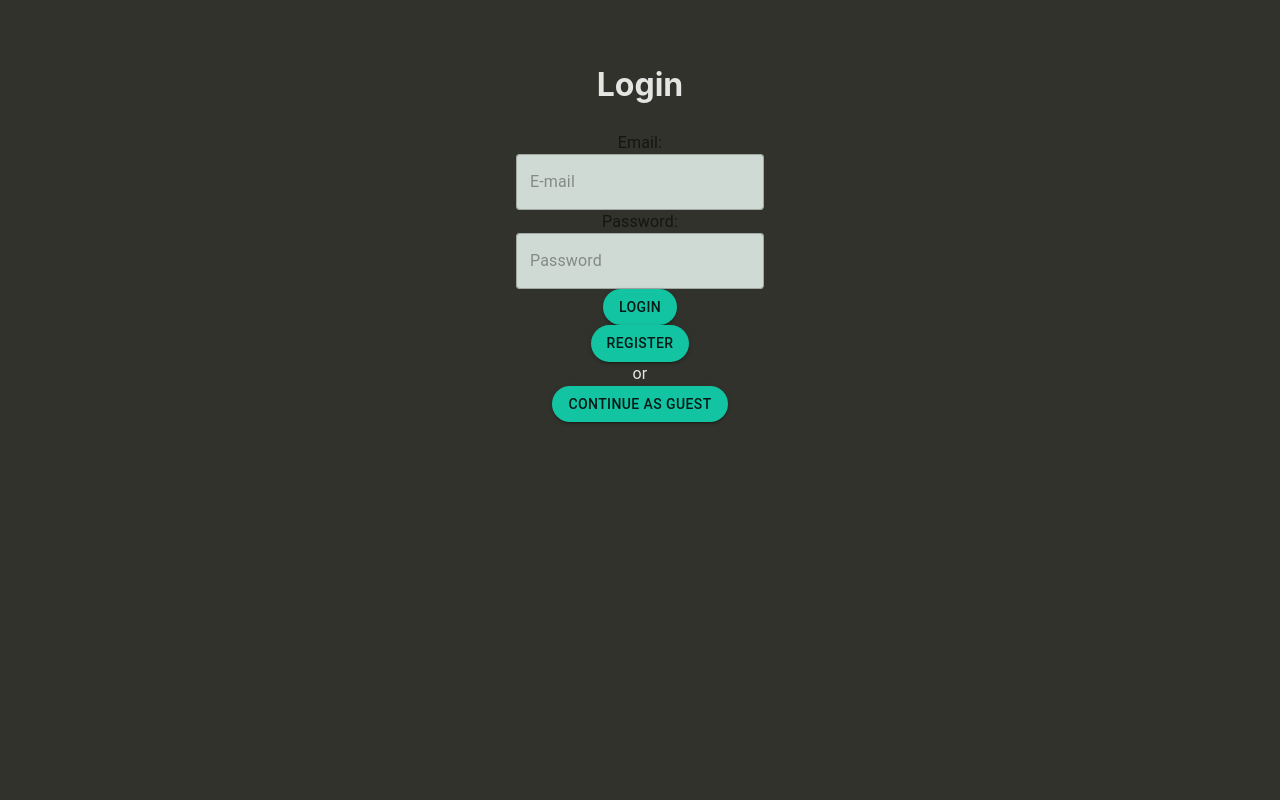
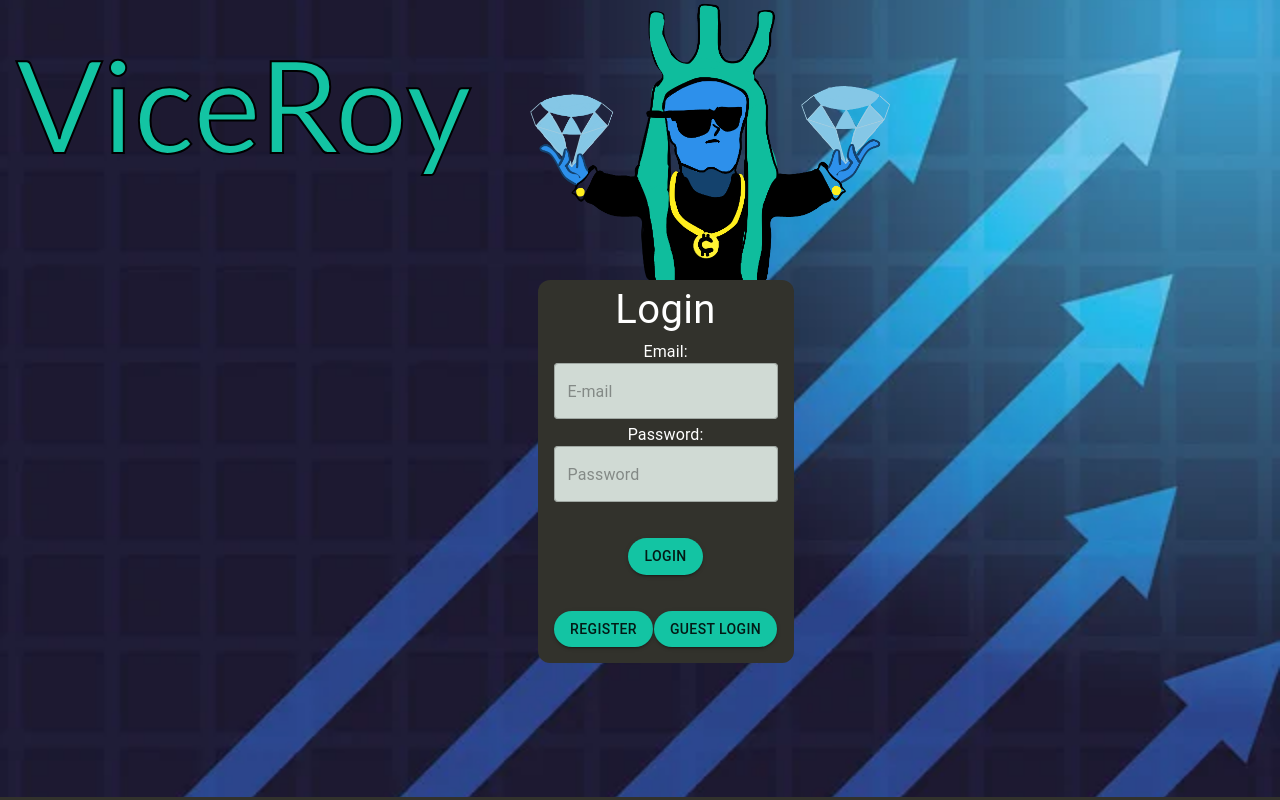
Before and after one commit to BleachedBlueOcean/ViceRoy, a React (Vite) app: page / in a window 1280 px wide. Built offline with nearby package versions, Linux system fonts and the light colour scheme; no server answers.

Commit message:
Completed styling for login page and nav bar

```diff
--- a/src/components/App.jsx
+++ b/src/components/App.jsx
@@ -4,6 +4,7 @@ import Trading from './trading_page/Trading.jsx';
 import '../css/App.css';
 import InitialPage from './initial_page/InitialPage.jsx';
 import UserProfile from './user_profile/UserProfile.jsx';
+import { Box, Typography } from '@mui/material';
 
 // import controllers from '../backend/controllers'
 // import axios from 'axios';
@@ -77,10 +78,35 @@ const App = (props) => {
     switch (view) {
     case 'default':
       return (
-          <div>
-
-            <InitialPage setView={setView} setUser={setUser} setGuest={setGuest} setSignedIn={setSignedIn} setPreviewImage={setPreviewImage}/>
-          </div>
+          <Box
+            sx={{
+              backgroundImage: 'url("img/loginpage.png")',
+              backgroundRepeat: 'no-repeat',
+              backgroundSize: 'cover',
+              height: '102.6vh',
+            }}
+          >
+            <p className="login-page-title">
+              ViceRoy
+            </p>
+            <Box sx={{
+              position: 'relative',
+              display: 'flex',
+              objectFit: 'contain',
+              height: '50vh',
+              width: '22vw',
+              left: '40vw',
+              alignItems: 'center',
+              flexDirection: 'row',
+            }}>
+              <Box component="img" sx={{
+                position: 'absolute',
+                height: '100%',
+                width: 'auto',
+              }} alt="ViceRoy Website Logo" src="icons/logo.png" />
+              <InitialPage setView={setView} setUser={setUser} setGuest={setGuest} setSignedIn={setSignedIn} setPreviewImage={setPreviewImage}/>
+            </Box>
+          </Box>
       );
     case 'trading':
       return (
@@ -122,8 +148,8 @@ const App = (props) => {
 
   useEffect(() => {
 
-    renderView()
-  }, [view])
+    renderView();
+  }, [view]);
 
   useEffect(()=>{
     if(signedIn || guest ){
@@ -134,7 +160,7 @@ const App = (props) => {
     }
 
 
-  },[signedIn, guest])
+  },[signedIn, guest]);
 
 
   return (
--- a/src/components/containerTemplates/NavBarTemp.jsx
+++ b/src/components/containerTemplates/NavBarTemp.jsx
@@ -15,7 +15,7 @@ const settings = ['Profile', 'Logout'];
 
 
 
-function NavBarTemp({signedIn, setSignedIn, setView, previewImage, setPreviewImage, setShowBadgesModal, user, guest, setGuest}) {
+const NavBarTemp = ({signedIn, setSignedIn, setView, previewImage, setPreviewImage, setShowBadgesModal, user, guest, setGuest}) => {
   const [anchorNav, setAnchorNav] = useState(null);
   const [anchorUser, setAnchorUser] = useState(null);
   //NavBar Pages
@@ -38,21 +38,21 @@ function NavBarTemp({signedIn, setSignedIn, setView, previewImage, setPreviewIma
 
 // FOR Settings
   const handleSetting = (e) => {
-  console.log('testing 2', e.target.innerHTML)
+    console.log('testing 2', e.target.innerHTML);
     let name = e.target.innerHTML;
-  console.log(name)
+    console.log(name);
     if(name === 'Logout') {
-    console.log('logged out')
-    if(signedIn){
-      setSignedIn(false)
-    } else if(guest){
-      setGuest(false)
+      console.log('logged out');
+      if(signedIn) {
+        setSignedIn(false);
+      } else if(guest) {
+        setGuest(false);
       }
     }
     if(name === `Profile`) {
-    setView('user_profile')
+      setView('user_profile');
     }
-}
+  };
 
   //For Pages
   const openDialog = (page) => {
@@ -65,13 +65,19 @@ const handleSetting = (e) => {
 
 
   return (
-    <div>
-      <AppBar position="static">
+    <div className="navbar">
+      <AppBar position="static" sx={{
+          borderRadius: '0px',
+          marginTop: '1rem',
+          padding: '8px',
+      }}>
         <Container maxWidth="xl">
           <Toolbar disableGutters>
-            <SvgIcon>
-              <Logo />
-            </SvgIcon>
+            <Box component="img"
+            sx={{
+              height: '10vh',
+              width: 'auto',
+            }} alt="ViceRoy Website Logo" src="icons/logo.png" />
             {/* <AdbIcon sx={{ display: { xs: 'none', md: 'flex' }, mr: 1 }} /> */}
             <Typography
               variant="h6"
@@ -81,14 +87,16 @@ const handleSetting = (e) => {
               sx={{
                 mr: 2,
                 display: { xs: 'none', md: 'flex' },
-                fontFamily: 'monospace',
+                fontFamily: 'optima',
                 fontWeight: 700,
+                fontSize: '3rem',
                 letterSpacing: '.3rem',
-                color: 'inherit',
+                color: 'primary',
                 textDecoration: 'none',
               }}
+              className="navbar-title"
             >
-              LOGO GOES HERE
+              ViceRoy
             </Typography>
 
             <Box sx={{ flexGrow: 1, display: { xs: 'flex', md: 'none' } }}>
@@ -140,14 +148,14 @@ const handleSetting = (e) => {
                 mr: 2,
                 display: { xs: 'flex', md: 'none' },
                 flexGrow: 1,
-                fontFamily: 'monospace',
+                fontFamily: 'optima',
                 fontWeight: 700,
                 letterSpacing: '.3rem',
                 color: 'inherit',
                 textDecoration: 'none',
               }}
             >
-              LOGO GOES GOES HERE
+              ViceRoy
             </Typography>
             <Box sx={{ flexGrow: 1, display: { xs: 'none', md: 'flex' } }}>
               {pages.map((page) => (
--- a/src/components/initial_page/InitialPage.jsx
+++ b/src/components/initial_page/InitialPage.jsx
@@ -26,7 +26,7 @@ const style = {
 };
 
 
-function InitialPage({setView, setUser, setGuest, setSignedIn, setPreviewImage}) {
+const InitialPage = ({setView, setUser, setGuest, setSignedIn, setPreviewImage}) => {
     const [open, setOpen] = useState(false);
     const [signInEmail, setSignInEmail] = useState('');
     const [signInPassword, setSignInPassword] = useState('');
@@ -83,28 +83,59 @@ function InitialPage({setView, setUser, setGuest, setSignedIn, setPreviewImage})
     }
 
   return (
-    <Box className="initialpage">
-      <h1>Login</h1>
-      <form onSubmit={(e) => {
+    <Box className="initialpage" sx={{
+      backgroundColor: '#32322C',
+      width: 'auto',
+      height: 'auto',
+      maxHeight: '60vh',
+      borderRadius: '12px',
+      position: 'absolute',
+      top: '38vh',
+      left: '2vw',
+      display: 'flex',
+      flexDirection: 'column',
+    }}>
+      <Typography sx={{
+        fontSize: '40px',
+      }}>
+        Login
+      </Typography>
+      <form className="login-form" onSubmit={(e) => {
         e.preventDefault();
         getUser(signInEmail, signInPassword);
       }}>
         <div>
-          <InputLabel htmlFor="signInEmail">Email:</InputLabel>
+          <InputLabel className="signInEmail" htmlFor="signInEmail" sx={{
+            color: 'white',
+          }}>
+            Email:
+          </InputLabel>
           <OutlinedInput id="signInEmail" type="text" placeholder="E-mail" onChange={onEmailChange} />
         </div>
         <div>
-          <InputLabel htmlFor="signInPassword">Password:</InputLabel>
+          <InputLabel htmlFor="signInPassword" sx={{
+            color: 'white',
+          }}>
+            Password:
+          </InputLabel>
           <OutlinedInput id="signInPassword" type="password" placeholder="Password" onChange={onPasswordChange} />
         </div>
-        <div>
+        <Box sx={{
+          margin: '2rem',
+        }}
+        >
           <Button className="loginButton" type="submit" variant="contained">Login</Button>
-        </div>
-        <div className="loginoptions">
-          <Button className="registerButton" onClick={handleOpen}>Register</Button>
-          <Typography> or </Typography>
-          <Button className="guest-login" onClick={guestLogin}>Continue as Guest</Button>
-        </div>
+        </Box>
+        <Box className="loginoptions">
+          <Box sx={{
+            display: 'flex',
+            justifyContent: 'space-around',
+          }}>
+            <Button className="registerButton" onClick={handleOpen}>Register</Button>
+            {/* <Typography> or </Typography> */}
+            <Button className="guest-login" onClick={guestLogin}>Guest Login</Button>
+            </Box>
+        </Box>
       </form>
       <Dialog open={open} aria-labelledby="dialog-title" sx={style}>
         <DialogTitle id="dialog-title">Register</DialogTitle>
--- a/src/components/theme.js
+++ b/src/components/theme.js
@@ -15,6 +15,7 @@ const theme = createTheme({
     },
   },
   typography: {
+
   },
   components: {
       // Name of the component
@@ -22,6 +23,9 @@ const theme = createTheme({
       styleOverrides: {
         root: {
           borderRadius: 24,
+          '&.Mui-focused': {
+            backgroundColor: 'secondary',
+          }
         },
       },
       defaultProps: {
@@ -30,6 +34,11 @@ const theme = createTheme({
 
       },
     },
+    // MuiInputLabel: {
+    //   defaultProps: {
+    //     color: 'white',
+    //   },
+    // },
     MuiOutlinedInput: {
       defaultProps: {
         color: 'secondary',
@@ -39,7 +48,10 @@ const theme = createTheme({
             borderRadius: 4,
           },
         }
-      }
+      },
+      // '& .MuiOutlinedInput-input:focused': {
+      //   borderColor: 'green',
+      // }
     },
     MuiPaper: {
       styleOverrides: {
--- a/src/css/App.css
+++ b/src/css/App.css
@@ -46,6 +46,6 @@ a:link {
   text-decoration: none;
   font-weight: 700;
 }
-a:visited {
+/* a:visited {
   color: blue;
-}
+} */
--- a/src/index.css
+++ b/src/index.css
@@ -1,12 +1,68 @@
+
+html {
+  margin: 0;
+  height: 100%;
+  overflow: auto;
+}
+
+body {
+  min-height: 100%;
+  margin: 0;
+  overflow: auto;
+  position: relative;
+}
+
+#root {
+  max-width: 100vw;
+  height: 100%;
+  width: 100%;
+  padding: 0;
+  text-align: center;
+  position: absolute;
+  top: -24px;
+}
+
+.login-form {
+  display: flex;
+  flex-direction: column;
+  /* padding: 1rem 1rem; */
+  gap: 4px;
+  padding-bottom: 1rem;
+  padding-left: 1rem;
+  padding-right: 1rem;
+}
+
+.login-page-title {
+  position: absolute;
+  top: -12vh;
+  left: 1rem;
+  font-size: 10vw;
+  font-family: "Optima", Times, serif;
+  color: #13C4A3;
+  -webkit-text-stroke: 2px black;
+}
+
+.navbar-title {
+  color: #13C4A3;
+  -webkit-text-stroke: 1px black;
+}
+
+/* initialPage logo
+  position: absolute;
+  height: 50vh;
+  margin: 2rem -14rem;
+*/
+.signInEmail {
+  color: white;
+}
+
 :root {
   font-family: Inter, system-ui, Avenir, Helvetica, Arial, sans-serif;
   line-height: 1.5;
   font-weight: 400;
-
-  color-scheme: light dark;
-  color: rgba(255, 255, 255, 0.87);
+  color-scheme: dark light;
+  color: rgba(255, 255, 255, 1);
   background-color: #32322C;
-
   font-synthesis: none;
   text-rendering: optimizeLegibility;
   -webkit-font-smoothing: antialiased;
@@ -21,17 +77,15 @@
 }
 a:hover {
   color: #535bf2;
-}
+/* } */
 
 body {
   margin: 0;
-  display: flex;
-  place-items: center;
-  min-width: 320px;
-  min-height: 100vh;
+  /* min-width: 320px;
+  min-height: 100vh; */
 }
 
-h1 {
+/* h1 {
   font-size: 3.2em;
   line-height: 1.1;
 }
```
Also changed, not shown: src/components/trading_page/WatchList.jsx (+20 -19 lines), img/loginpage.png (added), img/placeholder_graph.png (added). Lines whose indentation alone changed are shown as unchanged.
